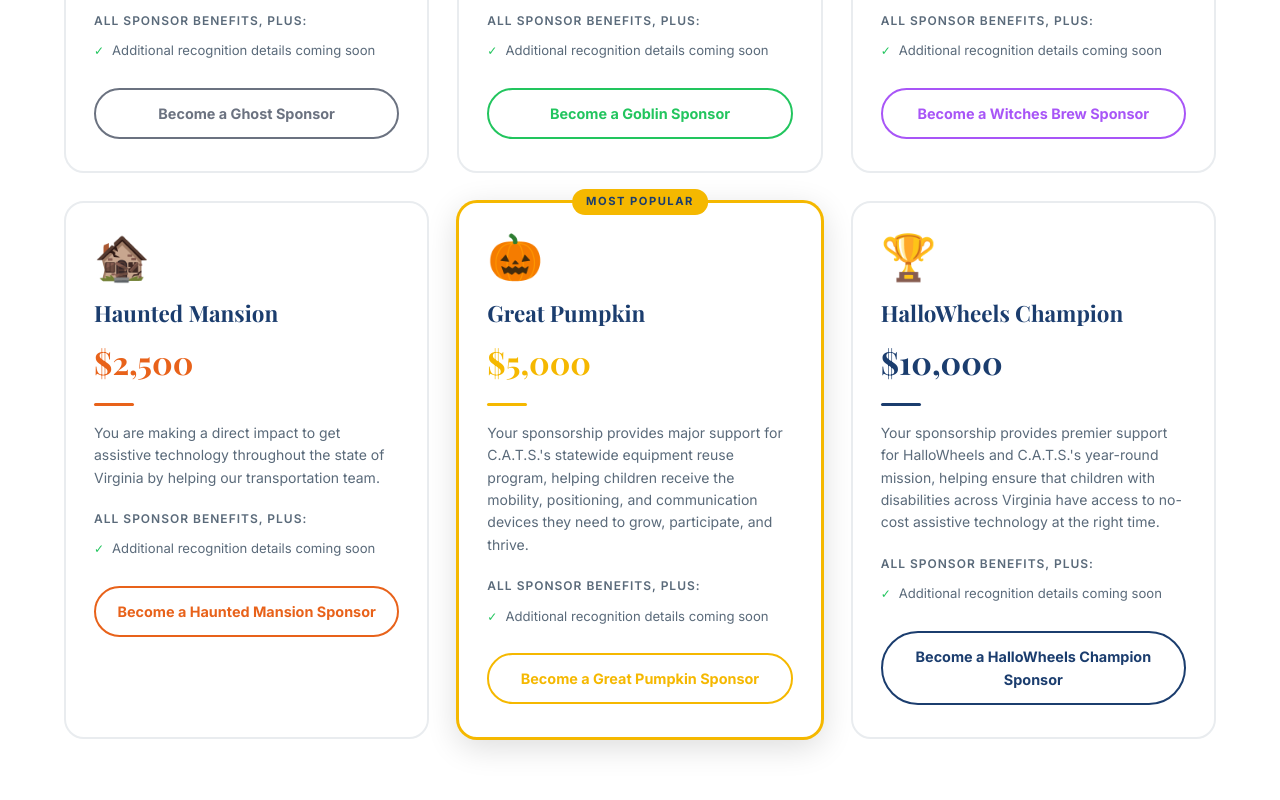
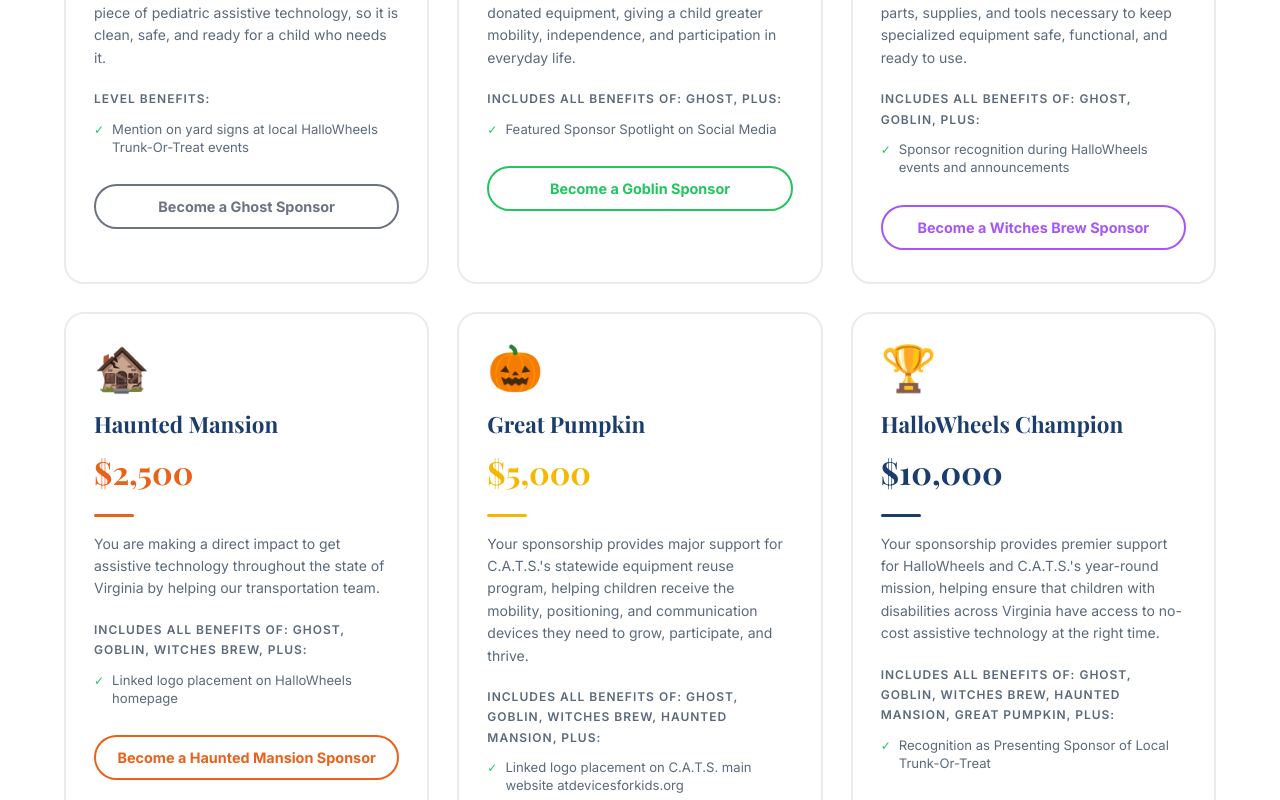
Before and after one commit to brodie-spec/hallowheels, a Next.js app: page /sponsors in a window 1280 px wide. Shown: the part 1620-2420 px from the top of the page. Built offline with nearby package versions, Linux system fonts and the light colour scheme; no server answers.

Commit message:
Update sponsors page: per-level form URLs, cumulative benefits, customization note

```diff
--- a/app/sponsors/page.js
+++ b/app/sponsors/page.js
@@ -1,3 +1,5 @@
+'use client'
+
 import NeonForm from '@/components/NeonForm'
 
 const SPONSOR_LEVELS = [
@@ -7,6 +9,11 @@
     emoji: '👻',
     color: '#6B7280',
     description: 'Your sponsorship helps prepare a donated piece of pediatric assistive technology, so it is clean, safe, and ready for a child who needs it.',
+    benefits: [
+      'Mention on yard signs at local HalloWheels Trunk-Or-Treat events',
+    ],
+    cumulativeBenefits: [],
+    formUrl: 'https://atdevicesforkids.app.neoncrm.com/forms/share/UE9QLUZPUk1TSEFSSU5HLUNPREUyMA==',
   },
   {
     name: 'Goblin',
@@ -14,6 +21,11 @@
     emoji: '👺',
     color: '#22c55e',
     description: 'Your sponsorship helps restore and adapt donated equipment, giving a child greater mobility, independence, and participation in everyday life.',
+    benefits: [
+      'Featured Sponsor Spotlight on Social Media',
+    ],
+    cumulativeBenefits: ['Ghost'],
+    formUrl: 'https://atdevicesforkids.app.neoncrm.com/forms/share/UE9QLUZPUk1TSEFSSU5HLUNPREUyMQ==',
   },
   {
     name: 'Witches Brew',
@@ -21,6 +33,11 @@
     emoji: '🧙',
     color: '#a855f7',
     description: 'Your sponsorship helps provide the batteries, parts, supplies, and tools necessary to keep specialized equipment safe, functional, and ready to use.',
+    benefits: [
+      'Sponsor recognition during HalloWheels events and announcements',
+    ],
+    cumulativeBenefits: ['Ghost', 'Goblin'],
+    formUrl: 'https://atdevicesforkids.app.neoncrm.com/forms/share/UE9QLUZPUk1TSEFSSU5HLUNPREUyMg==',
   },
   {
     name: 'Haunted Mansion',
@@ -28,6 +45,11 @@
     emoji: '🏚️',
     color: '#E8621A',
     description: 'You are making a direct impact to get assistive technology throughout the state of Virginia by helping our transportation team.',
+    benefits: [
+      'Linked logo placement on HalloWheels homepage',
+    ],
+    cumulativeBenefits: ['Ghost', 'Goblin', 'Witches Brew'],
+    formUrl: 'https://atdevicesforkids.app.neoncrm.com/forms/share/UE9QLUZPUk1TSEFSSU5HLUNPREUyMw==',
   },
   {
     name: 'Great Pumpkin',
@@ -35,6 +57,11 @@
     emoji: '🎃',
     color: '#F5B800',
     description: 'Your sponsorship provides major support for C.A.T.S.\'s statewide equipment reuse program, helping children receive the mobility, positioning, and communication devices they need to grow, participate, and thrive.',
+    benefits: [
+      'Linked logo placement on C.A.T.S. main website atdevicesforkids.org',
+    ],
+    cumulativeBenefits: ['Ghost', 'Goblin', 'Witches Brew', 'Haunted Mansion'],
+    formUrl: 'https://atdevicesforkids.app.neoncrm.com/forms/share/UE9QLUZPUk1TSEFSSU5HLUNPREUyNA==',
   },
   {
     name: 'HalloWheels Champion',
@@ -42,6 +69,11 @@
     emoji: '🏆',
     color: '#1B3D6E',
     description: 'Your sponsorship provides premier support for HalloWheels and C.A.T.S.\'s year-round mission, helping ensure that children with disabilities across Virginia have access to no-cost assistive technology at the right time.',
+    benefits: [
+      'Recognition as Presenting Sponsor of Local Trunk-Or-Treat',
+    ],
+    cumulativeBenefits: ['Ghost', 'Goblin', 'Witches Brew', 'Haunted Mansion', 'Great Pumpkin'],
+    formUrl: 'https://atdevicesforkids.app.neoncrm.com/forms/share/UE9QLUZPUk1TSEFSSU5HLUNPREUyNQ==',
   },
 ]
 
@@ -52,11 +84,6 @@
   'Visibility to families, volunteers, and community partners across Virginia',
   'Commemorative event booklet',
 ]
-
-export const metadata = {
-  title: 'Become a Sponsor — HalloWheels 2026',
-  description: 'Support children with disabilities across Virginia by sponsoring HalloWheels 2026. Choose a sponsorship level and make a lasting impact.',
-}
 
 export default function SponsorsPage() {
   return (
@@ -184,25 +211,6 @@
         .level-card:hover {
           transform: translateY(-4px);
           box-shadow: var(--shadow-lg);
-        }
-        .level-card.featured {
-          border-color: var(--yellow);
-          box-shadow: 0 0 0 1px var(--yellow), var(--shadow-lg);
-        }
-        .level-badge {
-          position: absolute;
-          top: -14px;
-          left: 50%;
-          transform: translateX(-50%);
-          background: var(--yellow);
-          color: var(--navy);
-          font-size: 0.7rem;
-          font-weight: 700;
-          letter-spacing: 1.5px;
-          text-transform: uppercase;
-          padding: 4px 14px;
-          border-radius: var(--radius-full);
-          white-space: nowrap;
         }
         .level-emoji {
           font-size: 2.8rem;
@@ -374,6 +382,9 @@
               Each level also includes additional benefits described below.
             </p>
           </div>
+          <p style={{ textAlign: 'center', color: 'var(--text-muted)', fontStyle: 'italic', marginTop: '24px' }}>
+            Sponsorships may be customized to align with your organization's goals and level of involvement. Contact us at <a href="mailto:info@atdevicesforkids.org">info@atdevicesforkids.org</a> to learn more.
+          </p>
         </div>
       </section>
 
@@ -390,15 +401,10 @@
           {SPONSOR_LEVELS.map((level, i) => (
             <article
               key={level.name}
-              className={`level-card${level.name === 'Great Pumpkin' ? ' featured' : ''}`}
+              className="level-card"
               role="listitem"
               aria-label={`${level.name} sponsorship level — $${level.amount.toLocaleString()}`}
             >
-              {level.name === 'Great Pumpkin' && (
-                <div className="level-badge" aria-label="Most popular level">
-                  Most Popular
-                </div>
-              )}
               <span className="level-emoji" aria-hidden="true">{level.emoji}</span>
               <div className="level-name">{level.name}</div>
               <span
@@ -414,25 +420,40 @@
               />
               <p className="level-description">{level.description}</p>
 
-              <p className="level-includes">All sponsor benefits, plus:</p>
+              {level.cumulativeBenefits.length > 0 && (
+                <div>
+                  <p className="level-includes">Includes all benefits of: {level.cumulativeBenefits.join(', ')}, plus:</p>
+                </div>
+              )}
+              {level.cumulativeBenefits.length === 0 && (
+                <p className="level-includes">Level benefits:</p>
+              )}
               <ul className="level-benefits" role="list">
-                <li>
-                  <span className="check" aria-hidden="true">✓</span>
-                  <span>Additional recognition details coming soon</span>
-                </li>
+                {level.benefits.map((benefit, i) => (
+                  <li key={i}>
+                    <span className="check" aria-hidden="true">✓</span>
+                    <span>{benefit}</span>
+                  </li>
+                ))}
               </ul>
 
-              <a
-                href="#sponsor-form"
+              <button
+                onClick={() => window.open(
+                  level.formUrl,
+                  'neon-form',
+                  'width=600,height=700,scrollbars=yes,resizable=yes'
+                )}
                 className="level-btn"
                 style={{
                   borderColor: level.color,
                   color: level.color,
+                  cursor: 'pointer',
+                  background: 'transparent',
                 }}
                 aria-label={`Become a ${level.name} sponsor for $${level.amount.toLocaleString()}`}
               >
                 Become a {level.name} Sponsor
-              </a>
+              </button>
             </article>
           ))}
         </div>
```
